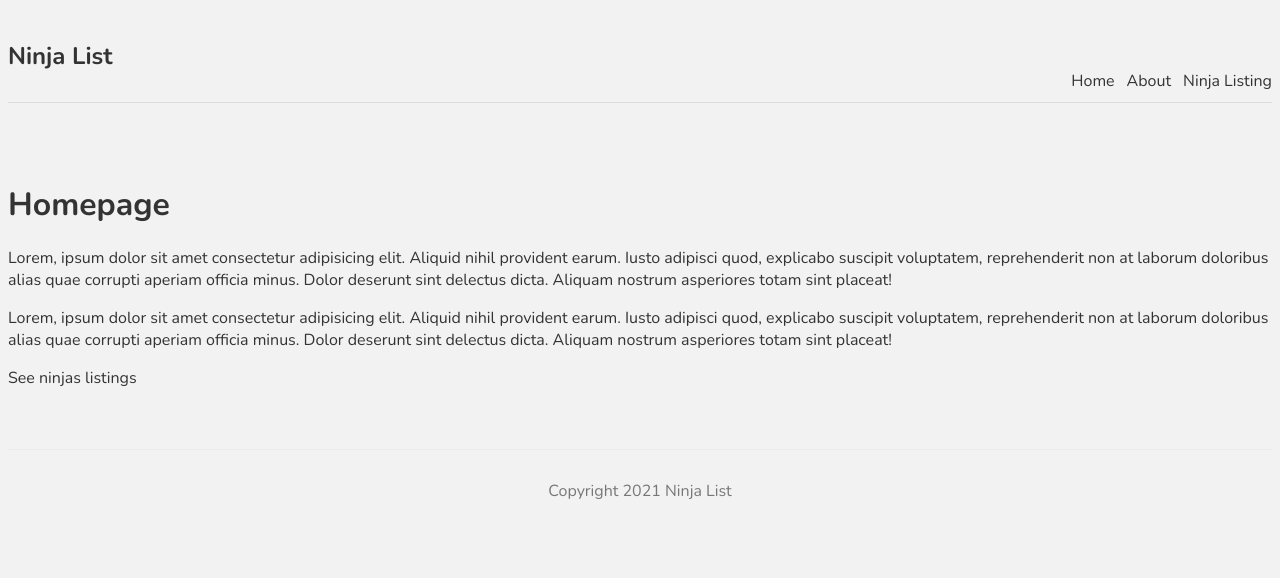
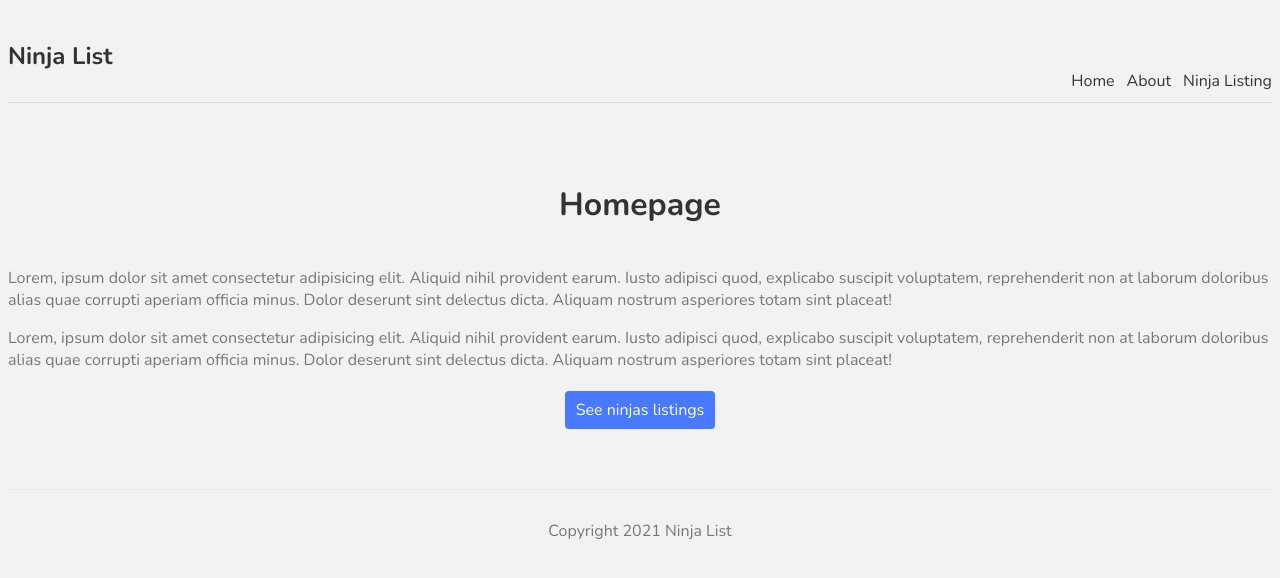
Before and after one commit to Pavlin-React/next-js, a Next.js app: page / in a window 1280 px wide. Shown: the top 578 px of the page. Built offline with nearby package versions, Linux system fonts and the light colour scheme.

Commit message:
Redirecting users

```diff
--- a/pages/index.js
+++ b/pages/index.js
@@ -8,15 +8,15 @@ import Link from 'next/link';
 export default function Home() {
   return (
     <div>
-      <h1>Homepage</h1>
-      <p>
+      <h1 className={ styles.title } >Homepage</h1>
+      <p className={ styles.text }>
         Lorem, ipsum dolor sit amet consectetur adipisicing elit. Aliquid nihil
         provident earum. Iusto adipisci quod, explicabo suscipit voluptatem,
         reprehenderit non at laborum doloribus alias quae corrupti aperiam
         officia minus. Dolor deserunt sint delectus dicta. Aliquam nostrum
         asperiores totam sint placeat!
       </p>
-      <p>
+      <p className={ styles.text }>
         Lorem, ipsum dolor sit amet consectetur adipisicing elit. Aliquid nihil
         provident earum. Iusto adipisci quod, explicabo suscipit voluptatem,
         reprehenderit non at laborum doloribus alias quae corrupti aperiam
@@ -24,7 +24,7 @@ export default function Home() {
         asperiores totam sint placeat!
       </p>
       <Link href="/ninjas">
-        <a>
+        <a className={ styles.btn }>
           See ninjas listings
         </a>
       </Link>
--- a/styles/Home.module.css
+++ b/styles/Home.module.css
@@ -1,121 +1,18 @@
-.container {
-  min-height: 100vh;
-  padding: 0 0.5rem;
-  display: flex;
-  flex-direction: column;
-  justify-content: center;
-  align-items: center;
-  height: 100vh;
-}
-
-.main {
-  padding: 5rem 0;
-  flex: 1;
-  display: flex;
-  flex-direction: column;
-  justify-content: center;
-  align-items: center;
-}
-
-.footer {
-  width: 100%;
-  height: 100px;
-  border-top: 1px solid #eaeaea;
-  display: flex;
-  justify-content: center;
-  align-items: center;
-}
-
-.footer a {
-  display: flex;
-  justify-content: center;
-  align-items: center;
-  flex-grow: 1;
-}
-
-.title a {
-  color: #0070f3;
-  text-decoration: none;
-}
-
-.title a:hover,
-.title a:focus,
-.title a:active {
-  text-decoration: underline;
-}
-
 .title {
-  margin: 0;
-  line-height: 1.15;
-  font-size: 4rem;
-}
-
-.title,
-.description {
+  color: #333;
+  padding-bottom: 20px;
   text-align: center;
 }
-
-.description {
-  line-height: 1.5;
-  font-size: 1.5rem;
+.text {
+  color: #777;
 }
-
-.code {
-  background: #fafafa;
-  border-radius: 5px;
-  padding: 0.75rem;
-  font-size: 1.1rem;
-  font-family: Menlo, Monaco, Lucida Console, Liberation Mono, DejaVu Sans Mono,
-    Bitstream Vera Sans Mono, Courier New, monospace;
+.btn {
+  display: block;
+  width: 150px;
+  padding: 8px 0;
+  margin: 20px auto;
+  background: #4979ff;
+  border-radius: 4px;
+  color: white;
+  text-align: center;
 }
-
-.grid {
-  display: flex;
-  align-items: center;
-  justify-content: center;
-  flex-wrap: wrap;
-  max-width: 800px;
-  margin-top: 3rem;
-}
-
-.card {
-  margin: 1rem;
-  padding: 1.5rem;
-  text-align: left;
-  color: inherit;
-  text-decoration: none;
-  border: 1px solid #eaeaea;
-  border-radius: 10px;
-  transition: color 0.15s ease, border-color 0.15s ease;
-  width: 45%;
-}
-
-.card:hover,
-.card:focus,
-.card:active {
-  color: #0070f3;
-  border-color: #0070f3;
-}
-
-.card h2 {
-  margin: 0 0 1rem 0;
-  font-size: 1.5rem;
-}
-
-.card p {
-  margin: 0;
-  font-size: 1.25rem;
-  line-height: 1.5;
-}
-
-.logo {
-  height: 1em;
-  margin-left: 0.5rem;
-}
-
-@media (max-width: 600px) {
-  .grid {
-    width: 100%;
-    flex-direction: column;
-  }
-}
--- a/styles/globals.css
+++ b/styles/globals.css
@@ -35,3 +35,11 @@ footer {
   color: #777;
   border-top: 1px solid #eaeaea;
 }
+
+.not-found {
+  text-align: center;
+}
+.not-found a{
+  color: #4979ff;
+  text-decoration: underline;
+}
```
Also changed, not shown: pages/404.js (added, +30 -0 lines), styles/Ninjas.module.css (added).
